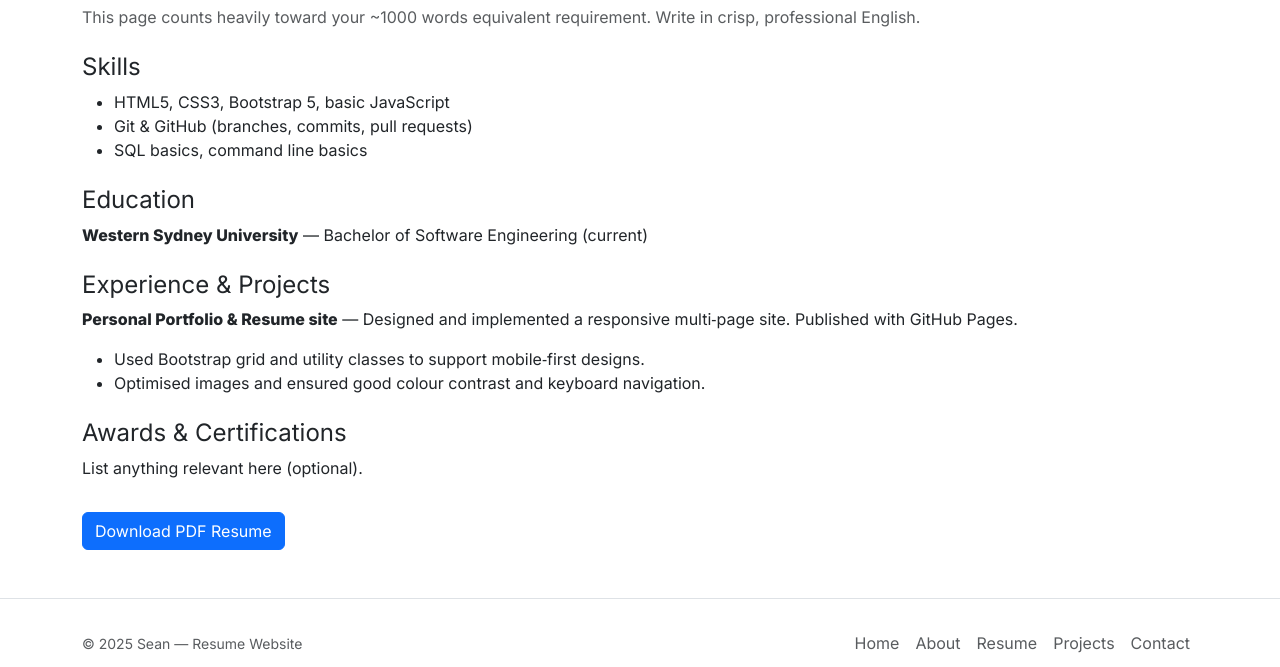
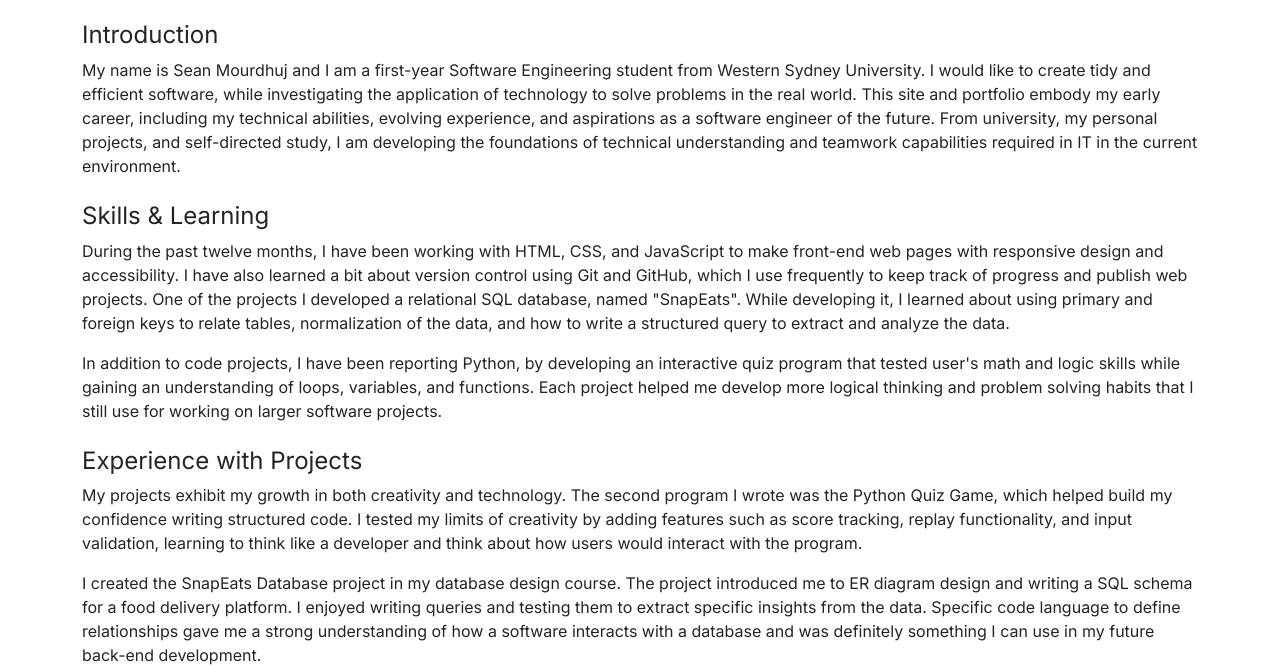
Before and after one commit to sselective/sselective.github.io, a plain HTML site: page resume.html in a window 1280 px wide. Shown: the part 155-822 px from the top of the page. Drawn offline with nearby package versions, Linux system fonts and the light colour scheme.

Commit message:
Update resume.html

```diff
--- a/resume.html
+++ b/resume.html
@@ -34,27 +34,23 @@
 
 <div class="container my-5">
   <h1 class="fw-bold">Resume</h1>
-  <p class="text-muted">This page counts heavily toward your ~1000 words equivalent requirement. Write in crisp, professional English.</p>
 
-  <h2 class="h4 mt-4">Skills</h2>
-  <ul>
-    <li>HTML5, CSS3, Bootstrap 5, basic JavaScript</li>
-    <li>Git & GitHub (branches, commits, pull requests)</li>
-    <li>SQL basics, command line basics</li>
-  </ul>
+  <h2 class="h4 mt-4">Introduction</h2>
+  <p>My name is Sean Mourdhuj and I am a first-year Software Engineering student from Western Sydney University. I would like to create tidy and efficient software, while investigating the application of technology to solve problems in the real world. This site and portfolio embody my early career, including my technical abilities, evolving experience, and aspirations as a software engineer of the future. From university, my personal projects, and self-directed study, I am developing the foundations of technical understanding and teamwork capabilities required in IT in the current environment.</p>
 
-  <h2 class="h4 mt-4">Education</h2>
-  <p><strong>Western Sydney University</strong> — Bachelor of Software Engineering (current)</p>
+  <h2 class="h4 mt-4">Skills &amp; Learning</h2>
+  <p>During the past twelve months, I have been working with HTML, CSS, and JavaScript to make front-end web pages with responsive design and accessibility. I have also learned a bit about version control using Git and GitHub, which I use frequently to keep track of progress and publish web projects. One of the projects I developed a relational SQL database, named "SnapEats". While developing it, I learned about using primary and foreign keys to relate tables, normalization of the data, and how to write a structured query to extract and analyze the data.</p>
+  <p>In addition to code projects, I have been reporting Python, by developing an interactive quiz program that tested  user's math and logic skills while gaining an understanding of loops, variables, and functions. Each project helped me develop more logical thinking and problem solving habits that I still use for working on larger software projects.</p>
 
-  <h2 class="h4 mt-4">Experience & Projects</h2>
-  <p><strong>Personal Portfolio & Resume site</strong> — Designed and implemented a responsive multi‑page site. Published with GitHub Pages.</p>
-  <ul>
-    <li>Used Bootstrap grid and utility classes to support mobile‑first designs.</li>
-    <li>Optimised images and ensured good colour contrast and keyboard navigation.</li>
-  </ul>
+  <h2 class="h4 mt-4">Experience with Projects</h2>
+  <p>My projects exhibit my growth in both creativity and technology. The second program I wrote was the Python Quiz Game, which helped build my confidence writing structured code. I tested my limits of creativity by adding features such as score tracking, replay functionality, and input validation, learning to think like a developer and think about how users would interact with the program.</p>
+  <p>I created the SnapEats Database project in my database design course. The project introduced me to ER diagram design and writing a SQL schema for a food delivery platform. I enjoyed writing queries and testing them to extract specific insights from the data. Specific code language to define relationships gave me a strong understanding of how a software interacts with a database and was definitely something I can use in my future back-end development.</p>
+  <p>Finally, this GitHub portfolio project demonstrates my ability to deploy a website with GitHub Pages, uploading and maintaining repositories, and presenting my work in a professional manner. I'm proud of my ability to design a user-friendly interface with Bootstrap 5 and CSS, and document my project for future employments or collaborative environments.</p>
 
-  <h2 class="h4 mt-4">Awards & Certifications</h2>
-  <p>List anything relevant here (optional).</p>
+  <h2 class="h4 mt-4">Career Goals &amp; Reflection</h2>
+  <p>Studying Software Engineering has allowed me to realize that programming is more than just writing code &mdash; it involves problem solving, collaboration, and learning throughout one's lifetime. My career aspirations include becoming a full-stack developer or working in the realm of artificial intelligence &mdash; combining creativity with technical depth.</p>
+  <p>I have also learned about the necessity of inter-team communication and the importance of using version control in teams, and I intend to continue to grow as a collaborator and leader in group projects. I foresee myself participating in internships and placements over the next couple of years to practice experience in professional environments.</p>
+  <p>Building this website has demonstrated how far I have come in a short period of time from writing very basic Python scripts to publishing a portfolio that works. I'm inspired to learn and grow as a software engineer so that I can make a positive difference in the world, either through technology or society as a whole.</p>
 
   <a class="btn btn-primary mt-3" href="Sean_Resume.pdf" download>Download PDF Resume</a>
 </div>
```
